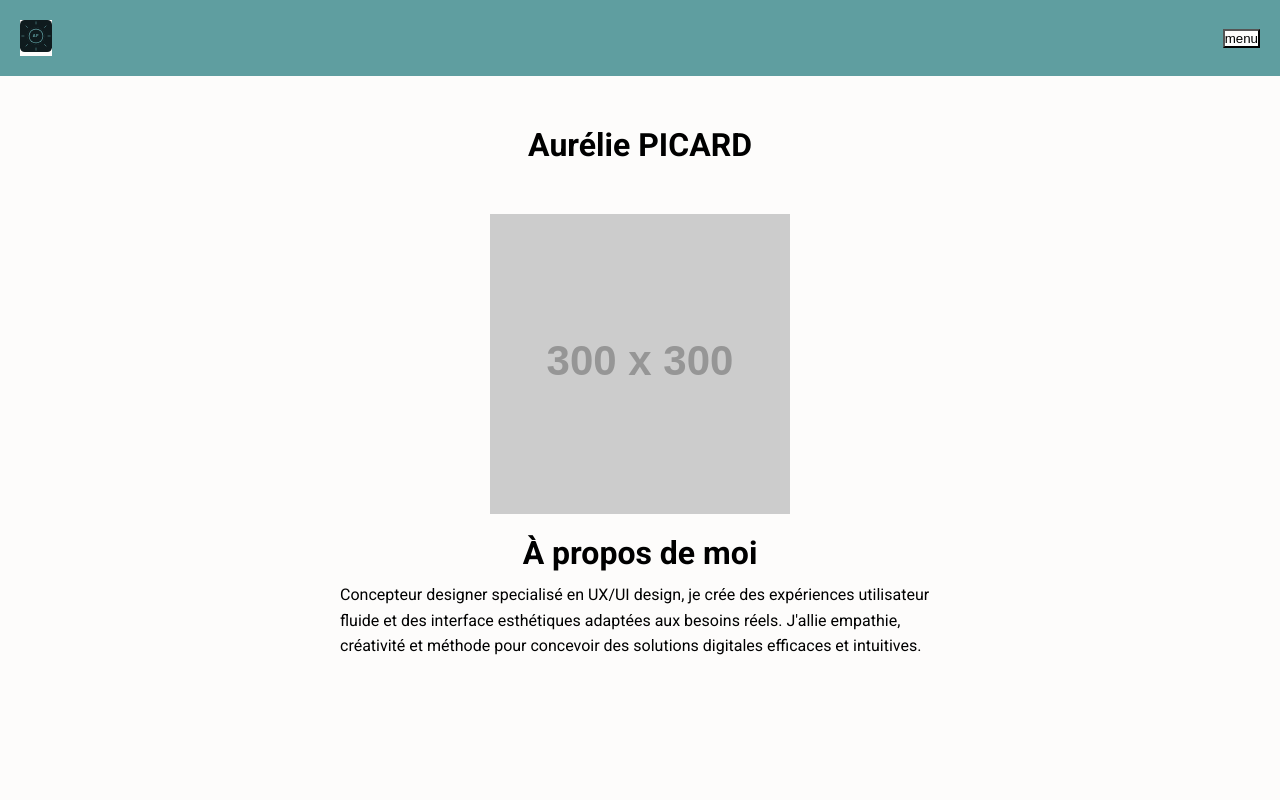
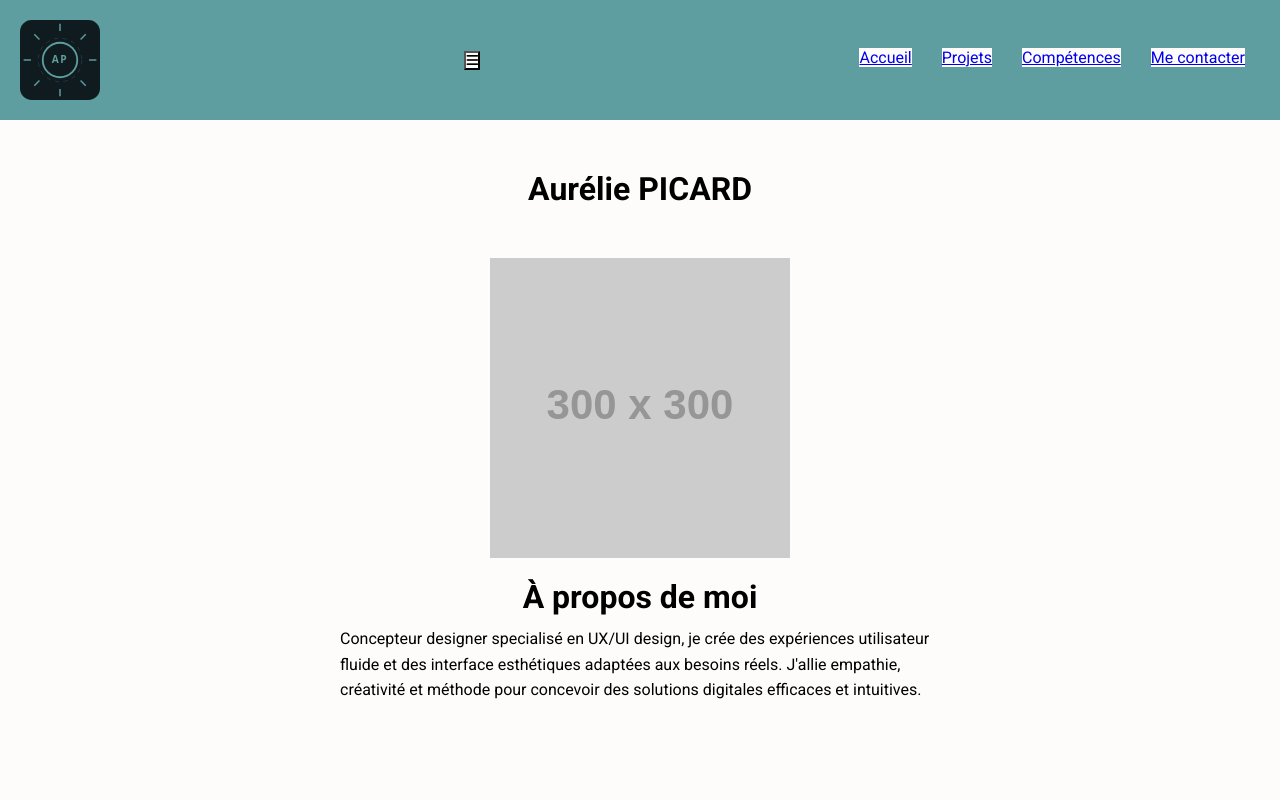
Before and after one commit to Cedaura/Cedaura.github.io, a plain HTML site: page index.html in a window 1280 px wide. Shown: the top 800 px of the page. Drawn offline with Linux system fonts and the light colour scheme; placeholder pictures from the web are drawn by us.

Commit message:
V2 HEADER

```diff
--- a/css/header.css
+++ b/css/header.css
@@ -6,10 +6,21 @@
     background-color: cadetblue;
 }
 
-.logo_container{
-  width:2em;
 
-}
+    .logo_container {
+      width: 5em;
+      background: transparent; /* Retire le fond */
+      border: none;            /* Supprime les bordures */
+      margin: 0;
+      padding: 0;
+    }
+
+ .logo_container img {
+      width: 100%;
+      height: auto;
+      display: block;
+      background: transparent; /* Fond transparent pour l’image */
+    }
 
 
 #menu-list{display: none;
--- a/html/header.html
+++ b/html/header.html
@@ -3,8 +3,10 @@
         <div class="logo_container">
             <a href="../index.html"><img src="../assets/logo.svg" alt="Logo d'Aurélie PICARD" /></a>
         </div>
-        <button id="menu-btn">menu</button>
-        <ul id="menu-list">
+        <button id="menu-btn"aria-label="Ouvrir le menu">
+      <i class="fas fa-bars"></i>
+       </button>
+        <ul id="menu-list" class="hidden">
             <li><a href="../index.html">Accueil</a></li>
             <li><a href="../html/projets.html">Projets</a></li>
             <li><a href="../html/competences.html">Compétences</a></li>
```
